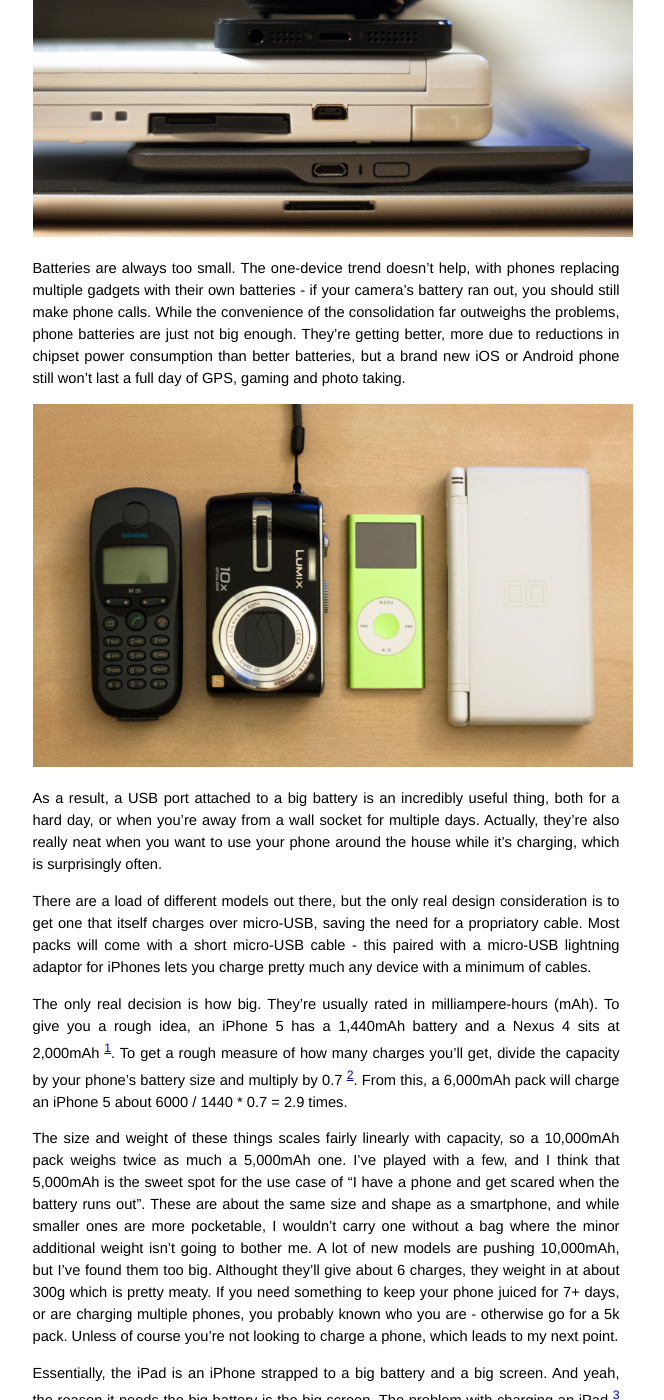
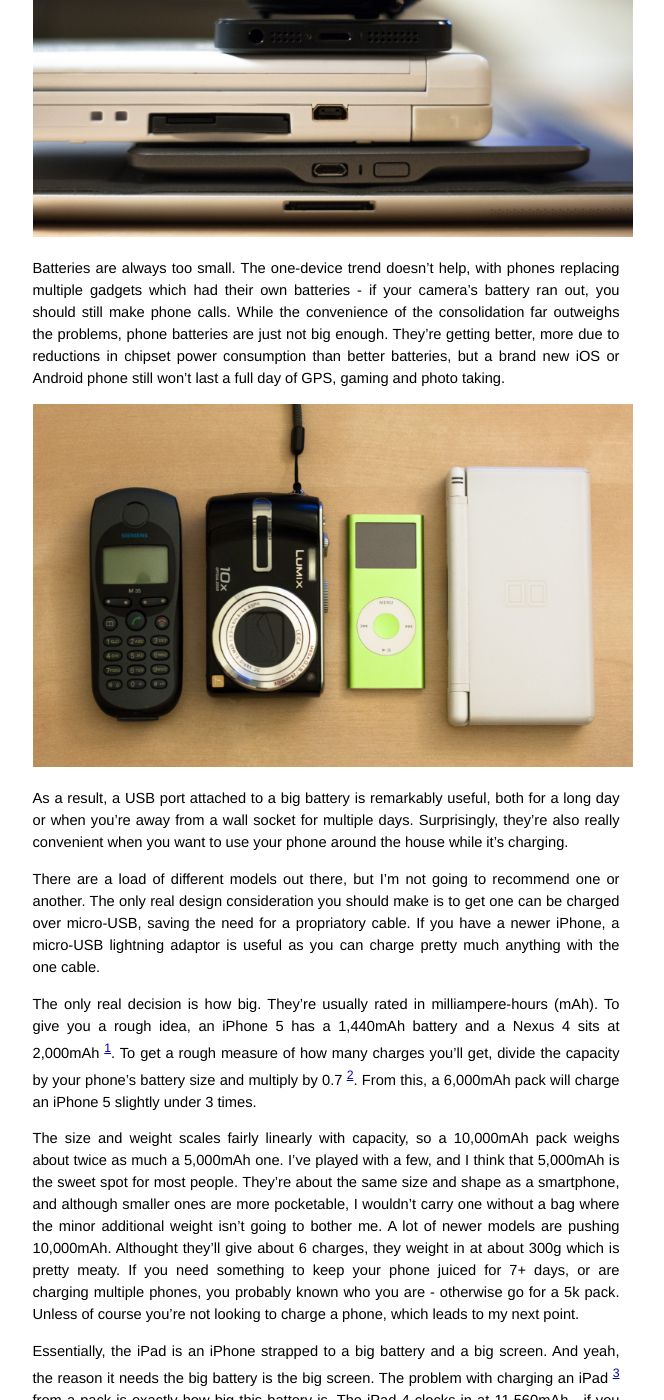
Before and after one commit to willdollman/willdollman.github.com, a Jekyll site: the page built from _posts/2013-10-04-usb-battery-packs.md, in a window 1280 px wide and 1400 px high, scrolled down 436 px. Shown: the whole window, without its empty margins (314-978 px from the left). Built offline with Jekyll 4.4.1, drawn with Linux system fonts in a browser that asks for light colours; some of the changed text lies outside the part shown.

Commit message:
Minor improvements to usb batteries

```diff
--- a/_posts/2013-10-04-usb-battery-packs.md
+++ b/_posts/2013-10-04-usb-battery-packs.md
@@ -5,25 +5,25 @@ title: USB Battery Packs
 
 Let's talk USB battery packs. Essentially, you've got a lithium ion battery hooked up to a USB port. This is awesome because USB charging is pretty much ubiquitous, and for everything that does charge over it, you never need to worry about running out of battery again.
 
-<a href="/images/20131003-usb_devices_pile.jpg"><img alt="Lightroom Export Presets" src="/images/20131003-usb_devices_pile.jpg" style="display:block; margin-left: auto; margin-right:auto; margin-top: 10px; margin-bottom: 20px;" width="600"></a>
+<a href="/images/20131003-usb_devices_pile.jpg"><img alt="A stack of devices which charge over USB" src="/images/20131003-usb_devices_pile.jpg" style="display:block; margin-left: auto; margin-right:auto; margin-top: 10px; margin-bottom: 20px;" width="600"></a>
 
-Batteries are always too small. The one-device trend doesn't help, with phones replacing multiple gadgets with their own batteries - if your camera's battery ran out, you should still make phone calls. While the convenience of the consolidation far outweighs the problems, phone batteries are just not big enough. They're getting better, more due to reductions in chipset power consumption than better batteries, but a brand new iOS or Android phone still won't last a full day of GPS, gaming and photo taking.
+Batteries are always too small. The one-device trend doesn't help, with phones replacing multiple gadgets which had their own batteries - if your camera's battery ran out, you should still make phone calls. While the convenience of the consolidation far outweighs the problems, phone batteries are just not big enough. They're getting better, more due to reductions in chipset power consumption than better batteries, but a brand new iOS or Android phone still won't last a full day of GPS, gaming and photo taking.
 
-<a href="/images/20131004-old_devices.jpg"><img alt="Lightroom Export Presets" src="/images/20131004-old_devices.jpg" style="display:block; margin-left: auto; margin-right:auto; margin-top: 10px; margin-bottom: 20px;" width="600"></a>
+<a href="/images/20131004-old_devices.jpg"><img alt="Old devices" src="/images/20131004-old_devices.jpg" style="display:block; margin-left: auto; margin-right:auto; margin-top: 10px; margin-bottom: 20px;" width="600"></a>
 
-As a result, a USB port attached to a big battery is an incredibly useful thing, both for a hard day, or when you're away from a wall socket for multiple days. Actually, they're also really neat when you want to use your phone around the house while it's charging, which is surprisingly often.
+As a result, a USB port attached to a big battery is remarkably useful, both for a long day or when you're away from a wall socket for multiple days. Surprisingly, they're also really convenient when you want to use your phone around the house while it's charging.
 
-There are a load of different models out there, but the only real design consideration is to get one that itself charges over micro-USB, saving the need for a propriatory cable. Most packs will come with a short micro-USB cable - this paired with a micro-USB lightning adaptor for iPhones lets you charge pretty much any device with a minimum of cables.
+There are a load of different models out there, but I'm not going to recommend one or another. The only real design consideration you should make is to get one can be charged over micro-USB, saving the need for a propriatory cable. If you have a newer iPhone, a micro-USB lightning adaptor is useful as you can charge pretty much anything with the one cable.
 
-The only real decision is how big. They're usually rated in milliampere-hours (mAh). To give you a rough idea, an iPhone 5 has a 1,440mAh battery and a Nexus 4 sits at 2,000mAh [^fn-battery-voltage]. To get a rough measure of how many charges you'll get, divide the capacity by your phone's battery size and multiply by 0.7 [^fn-fudge-factor]. From this, a 6,000mAh pack will charge an iPhone 5 about 6000 / 1440 * 0.7 = 2.9 times.
+The only real decision is how big. They're usually rated in milliampere-hours (mAh). To give you a rough idea, an iPhone 5 has a 1,440mAh battery and a Nexus 4 sits at 2,000mAh [^fn-battery-voltage]. To get a rough measure of how many charges you'll get, divide the capacity by your phone's battery size and multiply by 0.7 [^fn-fudge-factor]. From this, a 6,000mAh pack will charge an iPhone 5 slightly under 3 times.
 
-The size and weight of these things scales fairly linearly with capacity, so a 10,000mAh pack weighs twice as much a 5,000mAh one.
-I've played with a few, and I think that 5,000mAh is the sweet spot for the use case of "I have a phone and get scared when the battery runs out". These are about the same size and shape as a smartphone, and while smaller ones are more pocketable, I wouldn't carry one without a bag where the minor additional weight isn't going to bother me.
-A lot of new models are pushing 10,000mAh, but I've found them too big. Althought they'll give about 6 charges, they weight in at about 300g which is pretty meaty. If you need something to keep your phone juiced for 7+ days, or are charging multiple phones, you probably known who you are - otherwise go for a 5k pack. Unless of course you're not looking to charge a phone, which leads to my next point.
+The size and weight scales fairly linearly with capacity, so a 10,000mAh pack weighs about twice as much a 5,000mAh one.
+I've played with a few, and I think that 5,000mAh is the sweet spot for most people. They're about the same size and shape as a smartphone, and although smaller ones are more pocketable, I wouldn't carry one without a bag where the minor additional weight isn't going to bother me.
+A lot of newer models are pushing 10,000mAh. Althought they'll give about 6 charges, they weight in at about 300g which is pretty meaty. If you need something to keep your phone juiced for 7+ days, or are charging multiple phones, you probably known who you are - otherwise go for a 5k pack. Unless of course you're not looking to charge a phone, which leads to my next point.
 
 Essentially, the iPad is an iPhone strapped to a big battery and a big screen. And yeah, the reason it needs the big battery is the big screen. The problem with charging an iPad [^fn-ipad-3]  from a pack is exactly how big this battery is. The iPad 4 clocks in at 11,560mAh - if you have a 10,000mAh pack, you might get 2/3 of a charge out of it if you're lucky. Smaller tablets like the Nexus 7 (3950mAh) or iPad min (4440mAh) do rather better, nailing a couple of charges.
 
-That's about it. Go forth with fully batteries, and don't worry about leaving navigation running in the background.
+That's about it. Don't worry about leaving navigation running in the background.
 
 [^fn-battery-voltage]: Astute readers will note that current phone batteries are 3.8V while battery packs are 3.7V, so watt-hours would be a better measure. I don't make the rules.
 [^fn-fudge-factor]: (Surprisingly accurate) fudge factor. The batteries are usually 3.7V, which has to be stepped up to 5V for USB charging, which is then stepped down by the phone. This gives an efficiency of something like 70%-80%.
```
